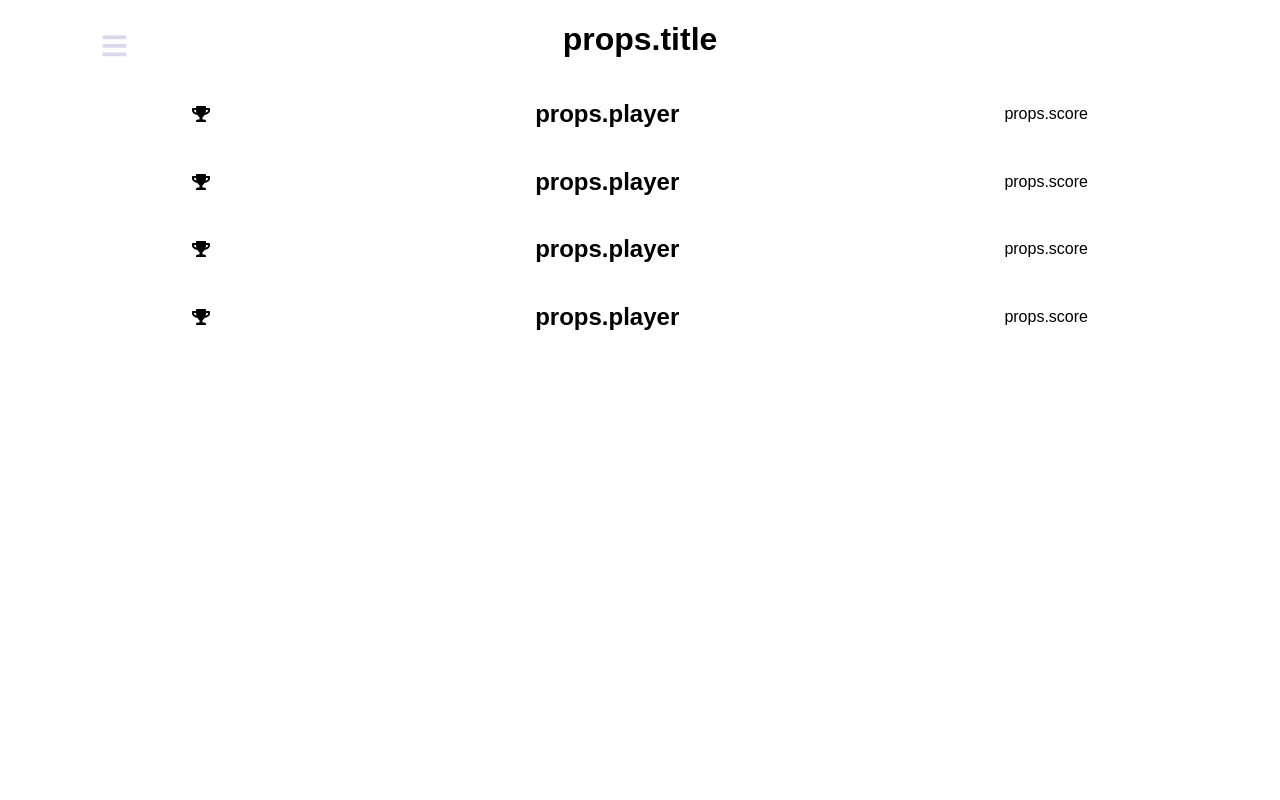
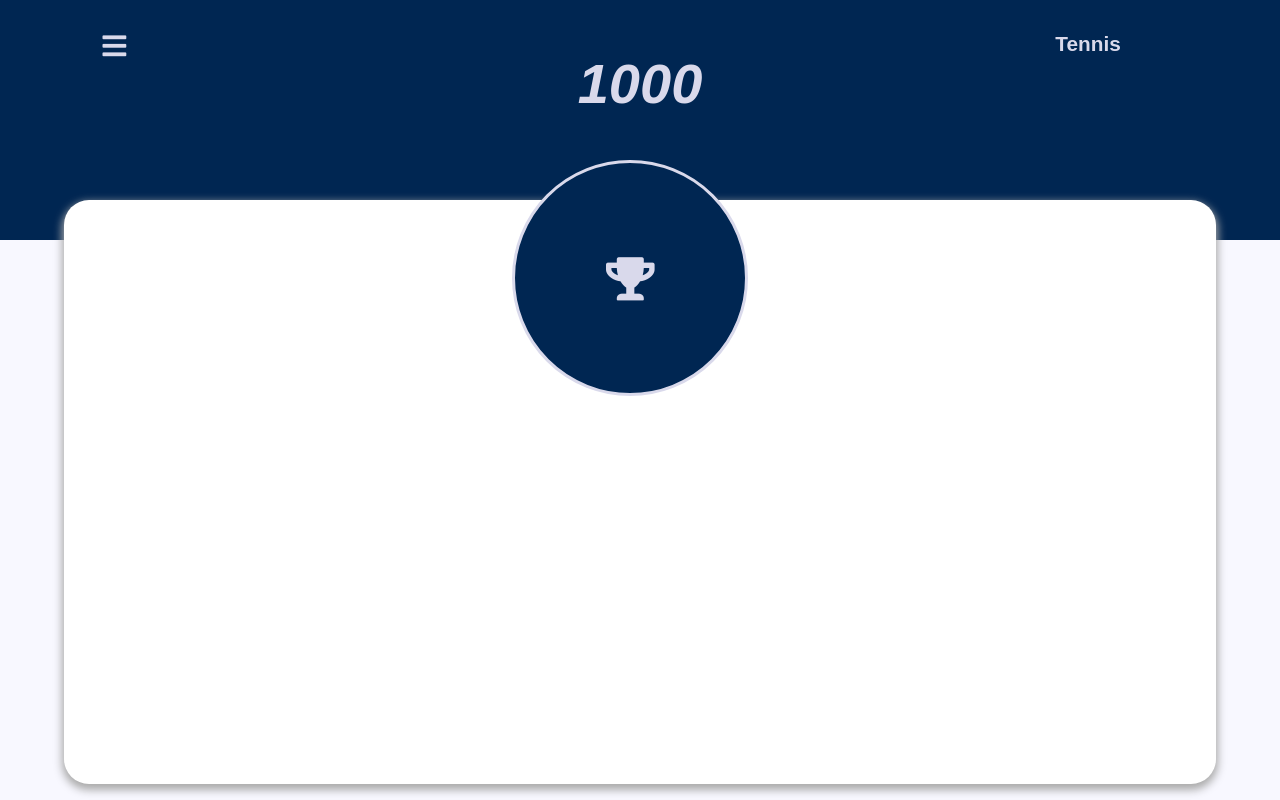
Before and after one commit to OliWalker/versus-fe, a React (Create React App) app in the folder versus-fe/: page /league in a window 1280 px wide. Built offline with nearby package versions, Linux system fonts and the light colour scheme.

Commit message:
league table touchup

```diff
--- a/versus-fe/src/components/Drawer/Drawer.css
+++ b/versus-fe/src/components/Drawer/Drawer.css
@@ -5,7 +5,6 @@
   display: flex;
   flex-direction: column;
   align-items: center;
-  overflow-y: scroll;
 }
 
 .Drawer__logo {
@@ -15,8 +14,17 @@
   color: var(--white)
 }
 
+.Drawer__button__list {
+  overflow: scroll;
+  overflow-x: auto;
+  /* display: flex; */
+  /* flex-direction: column; */
+  align-items: center;
+  /* width: 100%; */
+}
+
 .Drawer__button {
-  width: 50%;
+  width: 100%;
   height: 15vh;
   margin-top: 5vh;
   display: flex;
@@ -41,10 +49,10 @@
   flex-direction: column;
   align-content: center;
   transition: all .4s;
-
 }
 
 .Drawer__LeagueList span {
+  width: 65vw;
   color: var(--white);
   padding: 2vh 0;
   border-top: 1px solid rgb(158, 158, 168, .3);
--- a/versus-fe/src/components/Drawer/Drawer.js
+++ b/versus-fe/src/components/Drawer/Drawer.js
@@ -22,6 +22,8 @@ export default function Drawer (props) {
       <div className="Drawer__logo">
         <h1> Versus </h1>
       </div>
+
+      <div className="Drawer__button__list">
 
         <div className="Drawer__button" onClick={toggleLeagues}>
           <i className="fas fa-trophy"></i>
@@ -54,5 +56,7 @@ export default function Drawer (props) {
         </div>
 
       </div>
+
+    </div>
   )
 }
--- a/versus-fe/src/containers/League/League.css
+++ b/versus-fe/src/containers/League/League.css
@@ -1,6 +1,59 @@
 .League {
+  height: 100vh;
+  width: 100vw;
   display: flex;
   flex-direction: column;
   align-items: center;
   overflow: scroll;
+  background: linear-gradient( rgba(0,38,82,1)  30%, ghostWhite 15%);
+
 }
+
+.League__info {
+  height: 25vh;
+  color: var(--white);
+  display: flex;
+  flex-direction: column;
+}
+.League__info h1 {
+  margin-left: 70vw;
+  font-size: 1.3rem;
+  margin-top: 4vh;
+  /* line-height: .5rem; */
+}
+
+.League__info span {
+  font-size: 3.5rem;
+  font-weight: bold;
+  line-height: 1.8rem;
+
+}
+
+.League__leaderboard {
+
+  background-color: white;
+  border-radius: 25px;
+  width: 90vw;
+  height: 66vh;
+  box-shadow: 0px 4px 9px 2px rgb(170, 170, 170);
+  position: relative;
+  padding-top: 7vh;
+
+}
+
+.League__leaderboard__trophy {
+  background-color:  rgba(0,38,82,1);
+  width: 18vw;
+  height: 18vw;
+  border: 3px solid var(--white);
+  border-radius: 50%;
+  display: flex;
+  align-items: center;
+  justify-content: center;
+  font-size: 2.7rem;
+  color: var(--white);
+  display: relative;
+  position: absolute;
+  left: 35vw;
+  top: -5vh;
+}
--- a/versus-fe/src/containers/League/League.js
+++ b/versus-fe/src/containers/League/League.js
@@ -6,11 +6,18 @@ export default class League extends Component {
   render() {
     return (
       <div className='League'>
-        <h1> props.title </h1>
-        <LeagueCard />
-        <LeagueCard />
-        <LeagueCard />
-        <LeagueCard />
+        <div className='League__info'>
+          <h1> Tennis </h1>
+          <span><i>1000</i></span>
+        </div>
+
+        <div className="League__leaderboard" >
+          <div className="League__leaderboard__trophy"> <i className="fas fa-trophy"></i> </div>
+          {/* <LeagueCard />
+          <LeagueCard />
+          <LeagueCard />
+          <LeagueCard /> */}
+        </div>
 
 
       </div>
--- a/versus-fe/src/containers/ProfilePage/ProfilePage.css
+++ b/versus-fe/src/containers/ProfilePage/ProfilePage.css
@@ -4,7 +4,7 @@
   display: flex;
   flex-direction: column;
   align-items: center;
-  background: linear-gradient(to left, rgba(0,82,140,1) 0%, rgba(0,44,93,1) 86%, rgba(0,38,82,1) 100%);
+  background: var(--blueGrad);
 }
 
 .ProfilePage__picture {
--- a/versus-fe/src/index.css
+++ b/versus-fe/src/index.css
@@ -12,4 +12,6 @@ a {
 :root {
   --white: rgb(217, 217, 235);
   --darkWhite: rgb(158, 158, 168);
+
+  --blueGrad: linear-gradient(to left, rgba(0,82,140,1) 0%, rgba(0,44,93,1) 86%, rgba(0,38,82,1) 100%);
 }
```
Lines whose indentation alone changed are shown as unchanged.
